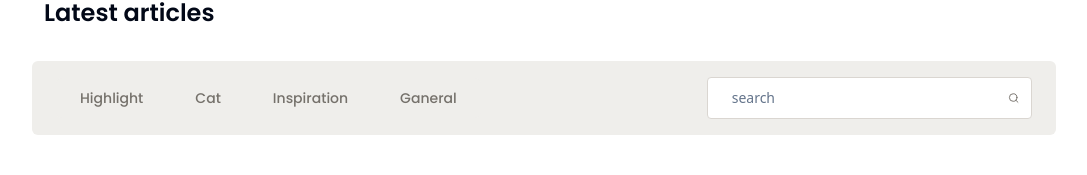
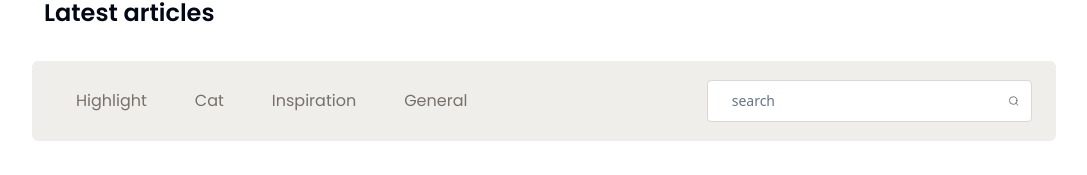
Before and after one commit to TheYami/Big-Blog, a React (Vite) app: page / in a window 1280 px wide. Shown: the part 684-859 px from the top of the page, without its empty margins (96-1183 px from the left). Built offline with nearby package versions, Linux system fonts and the light colour scheme.

Commit message:
feat: add button and select categoty using array.map

```diff
--- a/src/components/ArticleSection.jsx
+++ b/src/components/ArticleSection.jsx
@@ -1,13 +1,6 @@
 import React from "react";
 import { blogPosts } from "@/data/BlogPosts";
 import { Search } from 'lucide-react';
-
-import {
-  Menubar,
-  MenubarMenu,
-  MenubarTrigger,
-} from "@/components/ui/menubar";
-
 import { Input } from "@/components/ui/input"
 
 import {
@@ -20,6 +13,8 @@ import {
 import BlogCard from "./BlogCards";
 
 function ArticleSection() {
+  const categories = ["Highlight", "Cat", "Inspiration", "General"];
+
   return (
     <section className="lg:px-32 px-0">
 
@@ -29,27 +24,15 @@ function ArticleSection() {
 
       <div className="flex items-center flex-col lg:flex-row justify-between bg-[#EFEEEB] py-4 lg:px-6 rounded-md px-3 gap-4">
 
-        <Menubar className="bg-[#EFEEEB] gap-2 font-[Poppins] text-[#75716B] items-center border-none hidden lg:flex">
-          <MenubarMenu>
+        <div className="bg-[#EFEEEB] gap-2 font-[Poppins] text-[#75716B] items-center border-none hidden lg:flex">
+          {categories.map((button,index)=>{
+            return (
+                <button key={index}  className="py-3 px-5 hover:bg-[#DAD6D1] hover:text-[#43403B] rounded-md"
+                  >{button}
+                </button>
+            )})}
+        </div>
 
-            <MenubarTrigger className="py-3 px-5 hover:bg-[#DAD6D1] hover:text-[#43403B]">
-              Highlight
-            </MenubarTrigger>
-
-            <MenubarTrigger className="py-3 px-5 hover:bg-[#DAD6D1] hover:text-[#43403B]">
-              Cat
-            </MenubarTrigger>
-
-            <MenubarTrigger className="py-3 px-5 hover:bg-[#DAD6D1] hover:text-[#43403B]">
-              Inspiration
-            </MenubarTrigger>
-
-            <MenubarTrigger className="py-3 px-5 hover:bg-[#DAD6D1] hover:text-[#43403B]">
-              Ganeral
-            </MenubarTrigger>
-
-          </MenubarMenu>
-        </Menubar>
 
         <div className="lg:w-1/3 w-full flex items-center bg-white p-3 gap-1 border border-[#DAD6D1] rounded-sm">
 
@@ -63,18 +46,19 @@ function ArticleSection() {
 
         <div className="w-full flex flex-col gap-1 text-[#75716B] font-[Poppins] lg:hidden">
             <label htmlFor="Category">Category</label>
+
           <Select className>
-
             <SelectTrigger className="w-full">
               <SelectValue placeholder="Highligth" />
             </SelectTrigger>
 
-            <SelectContent>
-              <SelectItem value="highligth">Highligth</SelectItem>
-              <SelectItem value="cat">Cat</SelectItem>
-              <SelectItem value="inspiration">Inspiration</SelectItem>
-              <SelectItem value="general">Ganeral</SelectItem>
-            </SelectContent>
+            <SelectContent >
+              {categories.map((categorie,index)=>{
+                return(
+                    <SelectItem key={index} value={categorie}>{categorie}</SelectItem>
+                  )
+                })}
+              </SelectContent>
 
           </Select>
         </div>
--- a/src/components/ui/button.jsx
+++ /dev/null
@@ -1,47 +0,0 @@
-import * as React from "react"
-import { Slot } from "@radix-ui/react-slot"
-import { cva } from "class-variance-authority";
-
-import { cn } from "@/lib/utils"
-
-const buttonVariants = cva(
-  "inline-flex items-center justify-center gap-2 whitespace-nowrap rounded-md text-sm font-medium ring-offset-background transition-colors focus-visible:outline-none focus-visible:ring-2 focus-visible:ring-ring focus-visible:ring-offset-2 disabled:pointer-events-none disabled:opacity-50 [&_svg]:pointer-events-none [&_svg]:size-4 [&_svg]:shrink-0",
-  {
-    variants: {
-      variant: {
-        default: "bg-primary text-primary-foreground hover:bg-primary/90",
-        destructive:
-          "bg-destructive text-destructive-foreground hover:bg-destructive/90",
-        outline:
-          "border border-input bg-background hover:bg-accent hover:text-accent-foreground",
-        secondary:
-          "bg-secondary text-secondary-foreground hover:bg-secondary/80",
-        ghost: "hover:bg-accent hover:text-accent-foreground",
-        link: "text-primary underline-offset-4 hover:underline",
-      },
-      size: {
-        default: "h-10 px-4 py-2",
-        sm: "h-9 rounded-md px-3",
-        lg: "h-11 rounded-md px-8",
-        icon: "h-10 w-10",
-      },
-    },
-    defaultVariants: {
-      variant: "default",
-      size: "default",
-    },
-  }
-)
-
-const Button = React.forwardRef(({ className, variant, size, asChild = false, ...props }, ref) => {
-  const Comp = asChild ? Slot : "button"
-  return (
-    (<Comp
-      className={cn(buttonVariants({ variant, size, className }))}
-      ref={ref}
-      {...props} />)
-  );
-})
-Button.displayName = "Button"
-
-export { Button, buttonVariants }
```
